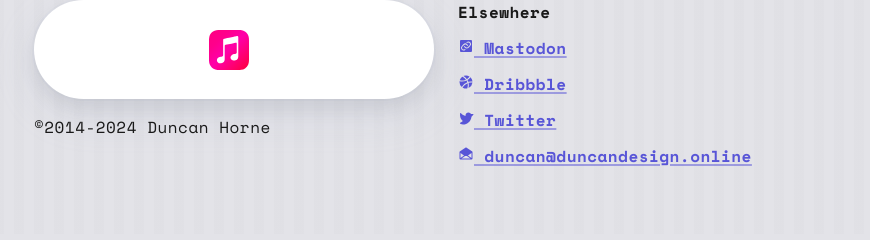
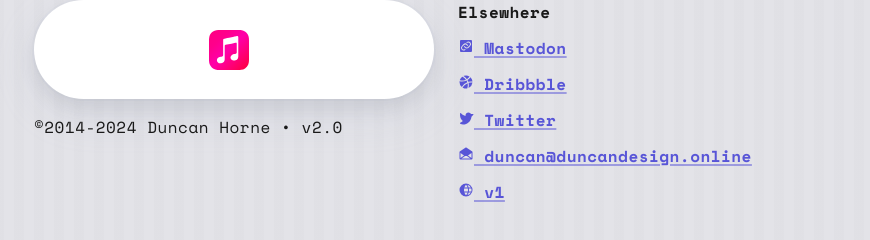
Before and after one commit to Zem0/duncan-design, a Next.js app: page / in a window 1280 px wide. Shown: the part 2886-3126 px from the top of the page, without its empty margins (206-1076 px from the left). Built offline with nearby package versions, Linux system fonts and the light colour scheme; a web font is replaced by a local one.

Commit message:
Added a link to my old site in the footer

```diff
--- a/components/Footer/index.jsx
+++ b/components/Footer/index.jsx
@@ -2,7 +2,7 @@
 import footerStyles from './index.module.sass';
 import utilStyles from '../../styles/utils.module.sass';
 import Music from '../Music';
-import { DribbbleLogo, TwitterLogo, Link, EnvelopeOpen } from '@phosphor-icons/react';
+import { DribbbleLogo, TwitterLogo, Link, EnvelopeOpen, Globe } from '@phosphor-icons/react';
 // import ThemeControl from '../ThemeControl';
 import React from 'react';
 
@@ -13,8 +13,9 @@ export default function Footer() {
                 <div className={`${footerStyles['footer__music']}`}>
                     <Music/>
                     <span>©2014-2024 Duncan Horne</span>
-                    {/* <span className={`${footerStyles['footer__spot']}`}>•</span>
-                    <Colophon/> */}
+                    <span className={`${footerStyles['footer__spot']}`}> • </span>
+                    <span>v2.0</span>
+                    {/* <Colophon/> */}
                 </div>
                 <div className={`${footerStyles['footer__links']} ${utilStyles.flex} ${utilStyles['flex-row']} ${utilStyles['gap-15']}`}>
                     <ul className={`${footerStyles['footer__links__list']}`}>
@@ -23,6 +24,7 @@ export default function Footer() {
                         <li><a href='https://dribbble.com/DuncanDesign' target='_blank'><DribbbleLogo weight='fill'/> Dribbble</a></li>
                         <li><a href='https://instagram.com/duncandesi9n' target='_blank'><TwitterLogo weight='fill'/> Twitter</a></li>
                         <li><a href='mailto:duncan@duncandesign.online'><EnvelopeOpen weight='fill'/> duncan@duncandesign.online</a></li>
+                        <li><a href='https://duncan-design.appspot.com' target='_blank'><Globe weight='fill'/> v1</a></li>
                     </ul>
                 </div>
             </div>
```
